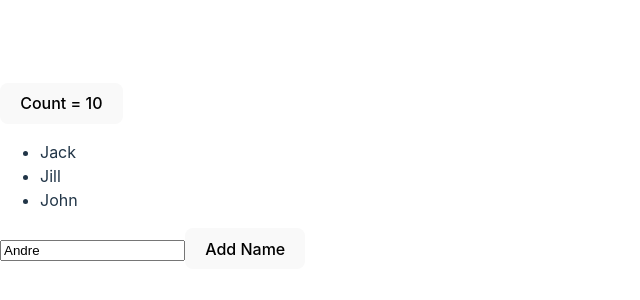
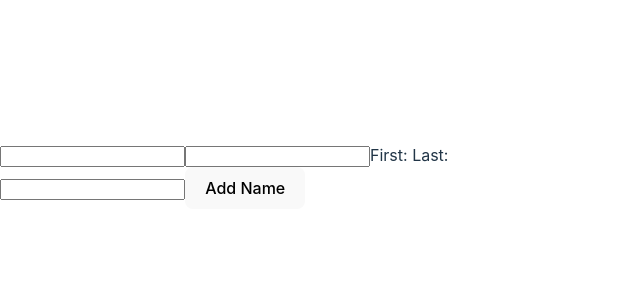
Before and after one commit to andrekubotsu/react-state-managers-2022, a React (Vite) app: page / in a window 1280 px wide. Shown: the part 224-524 px from the top of the page, without its empty margins (0-640 px from the left). Built offline with nearby package versions, Linux system fonts and the light colour scheme.

Commit message:
useReducer

```diff
--- a/src/App.jsx
+++ b/src/App.jsx
@@ -1,51 +1,85 @@
-import { useState } from "react";
+import { useReducer } from "react";
+
+function UserForm() {
+  const [state, dispatch] = useReducer(
+    (state, action) => {
+      return {
+        ...state,
+        ...action,
+      };
+    },
+    {
+      firs: "",
+      last: "",
+    }
+  );
+
+  return (
+    <div>
+      <input
+        type="text"
+        value={state.first}
+        onChange={(e) => dispatch({ first: e.target.value })}
+      />
+      <input
+        type="text"
+        value={state.last}
+        onChange={(e) => dispatch({ last: e.target.value })}
+      />
+      First: {state.first} Last: {state.last}
+    </div>
+  );
+}
 
 function NameList() {
-  const [list, setList] = useState(["Jack", "Jill", "John"]);
-  const [name, setName] = useState(() => "Andre");
-
-  const onAddName = () => {
-    setList([...list, name]);
-    setName("");
-  };
+  const [state, dispatch] = useReducer(
+    (state, action) => {
+      switch (action.type) {
+        case "SET_NAME":
+          return { ...state, name: action.payload };
+        case "ADD_NAME":
+          return {
+            ...state,
+            names: [...state.names, state.name],
+            name: "",
+          };
+      }
+    },
+    {
+      names: [],
+      name: "",
+    }
+  );
 
   return (
     <>
-      <ul>
-        {list.map((name) => (
-          <li key={name}>{name}</li>
+      <div>
+        {state.names.map((name, index) => (
+          <div key={index}>{name}</div>
         ))}
-      </ul>
+      </div>
       <input
         type="text"
-        value={name}
-        onChange={(e) => setName(e.target.value)}
+        value={state.name}
+        onChange={(e) =>
+          dispatch({ type: "SET_NAME", payload: e.target.value })
+        }
       />
-      <button onClick={onAddName}>Add Name</button>
+      <button
+        onClick={() => dispatch({ type: "ADD_NAME", payload: state.name })}
+      >
+        Add Name
+      </button>
     </>
-  );
-}
-
-function Count() {
-  const [count, setCount] = useState(10);
-
-  function addOne() {
-    setCount(count + 1);
-  }
-
-  return (
-    <div className="App">
-      <button onClick={addOne}>Count = {count}</button>
-    </div>
   );
 }
 
 function App() {
   return (
-    <>
-      <Count />
+    <div>
+      <UserForm />
       <NameList />
-    </>
+    </div>
   );
 }
 
```
